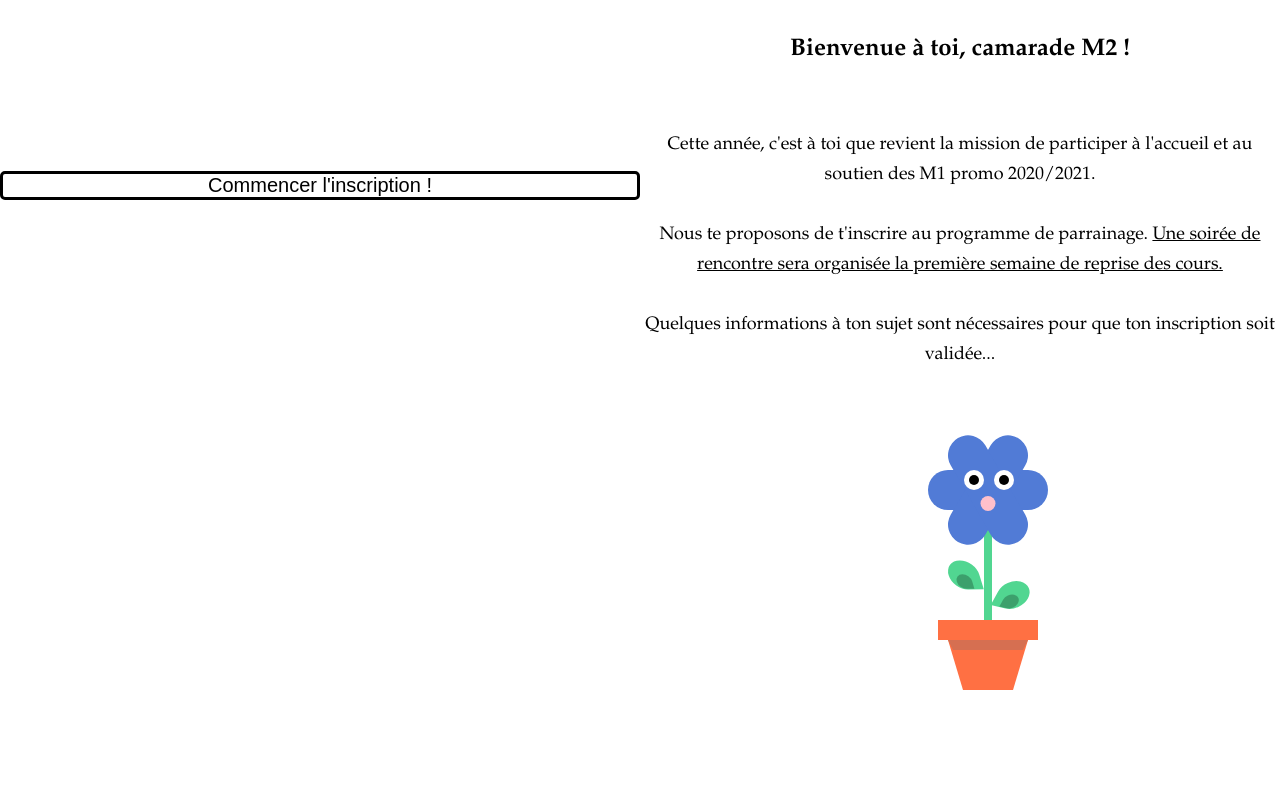
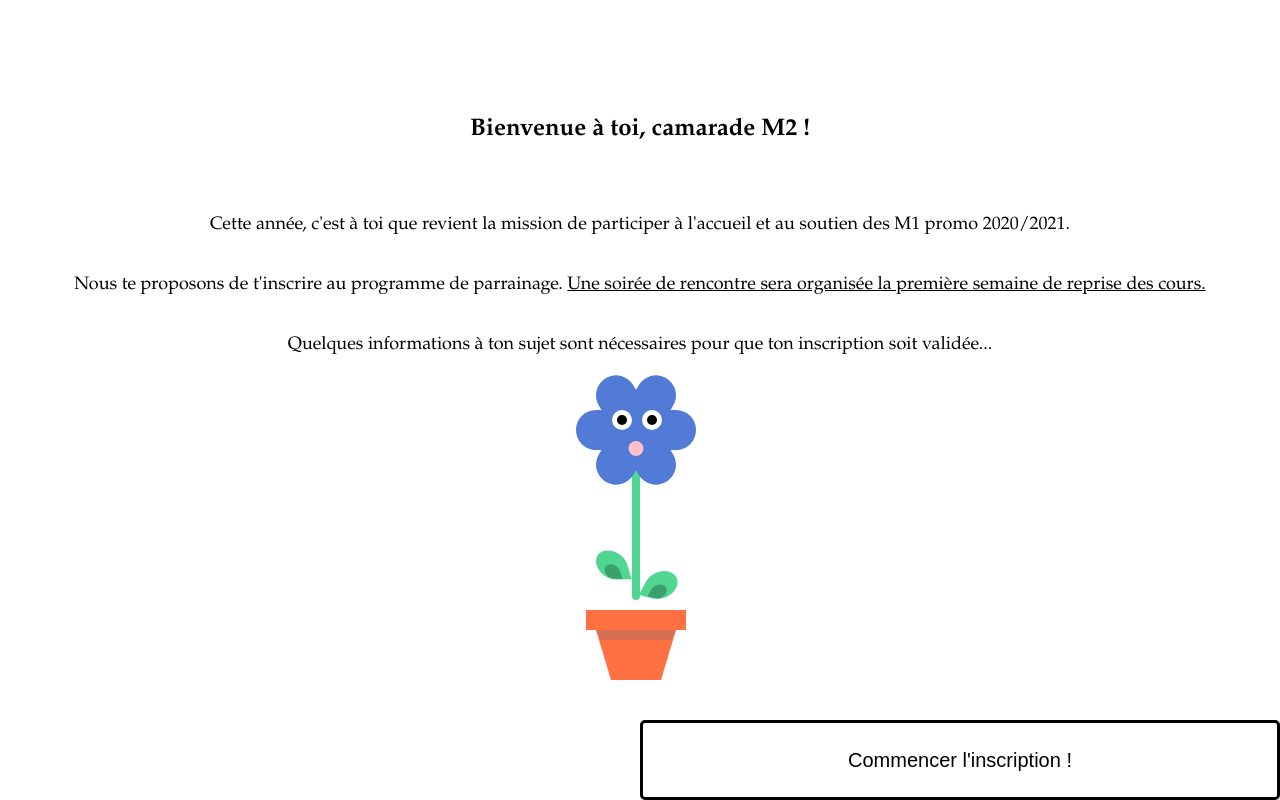
Before and after one commit to valentinelsra/AMBB, a plain HTML site: page index.html in a window 1280 px wide. Drawn offline with Linux system fonts and the light colour scheme.

Commit message:
Update app.css

```diff
--- a/app.css
+++ b/app.css
@@ -5,6 +5,7 @@
 }
 
 .app {
+    height: 100vh;
     display: flex;
     justify-content: space-evenly;
     align-items: center;
@@ -20,7 +21,7 @@
 #next {
     color: black;
     width: 50%;
-    height: 50%;
+    height: 10%;
     background: none;
     border: 3px solid black;
     cursor: pointer;
@@ -28,7 +29,7 @@
     font-size: 20px;
     text-align: center;
     /*transition: all 0.5s ease;*/
-    position: relative;
+    position: absolute;
     bottom: 0%;
 }
 
@@ -88,7 +89,6 @@ h1 {
 }
 
 .flower {
-    padding-top: 50px;
     position: absolute;
     left: 45%;
 }
```
